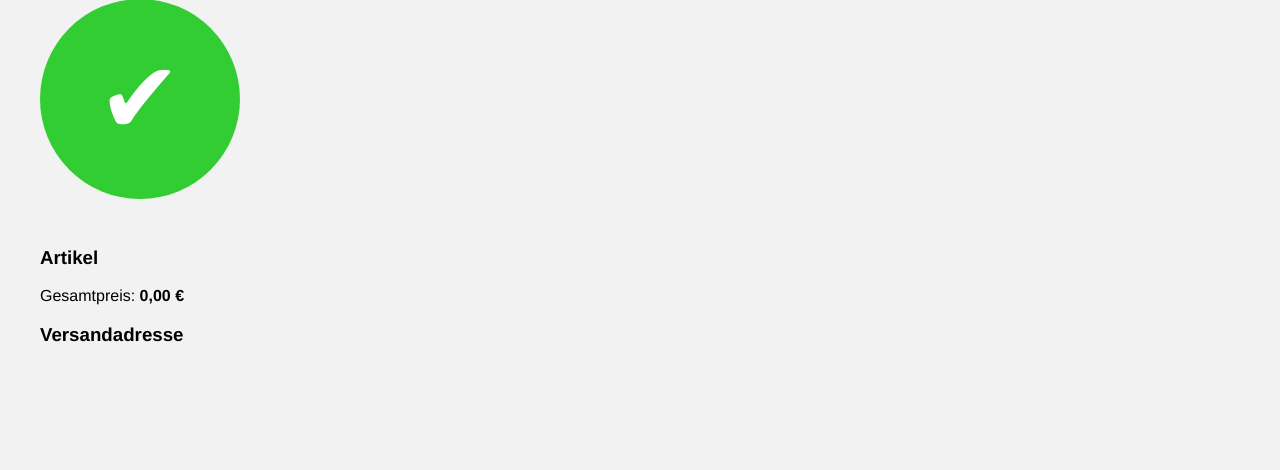
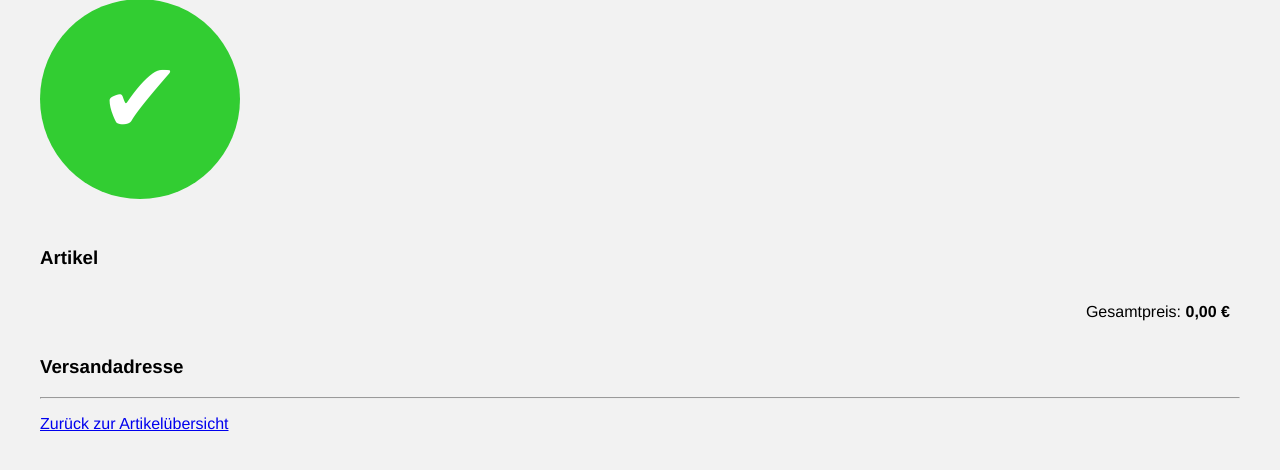
Before and after one commit to Xamweis/django-official-tutorial, a Django app: template polls/templates/polls/confirmation.html in a window 1280 px wide. Shown: the part 137-607 px from the top of the page. Run offline with Django 3.2, Linux system fonts and the light colour scheme; the template is opened without the code that fills it, so the values that code supplies are empty.

Commit message:
Add styles for ordered products list

```diff
--- a/polls/static/polls/style.css
+++ b/polls/static/polls/style.css
@@ -90,3 +90,23 @@ fieldset legend {
   color: #fff;
   font-size: 100px;
 }
+
+.ordered_products {
+  margin: 0;
+  padding: 0;
+  list-style: none;
+}
+
+.ordered_products li {
+  padding: 10px;
+}
+
+.ordered_products li:nth-child(odd) {
+  background: hsl(0, 0%, 90%);
+}
+
+.total_price {
+  margin: 0;
+  padding: 1em 10px;
+  text-align: right;
+}
--- a/polls/templates/polls/confirmation.html
+++ b/polls/templates/polls/confirmation.html
@@ -14,13 +14,13 @@
 
   <h3>Artikel</h3>
 
-  <ul>
+  <ul class="ordered_products">
     {% for article in articles_ordered %}
     <li>{{ article.0 }} &times; {{ article.1.product }}</li>
     {% endfor %}
   </ul>
 
-  <p>Gesamtpreis: <strong>0,00 €</strong></p>
+  <p class="total_price">Gesamtpreis: <strong>0,00 €</strong></p>
 
   <h3>Versandadresse</h3>
   <p>{{ customer.firstName }} {{ customer.lastName }}</p>
@@ -28,4 +28,8 @@
   <p>{{ customer.plz }}</p>
 
   <p>{{ customer.email }}</p>
+
+  <hr />
+
+  <p><a href="{% url 'polls:index' %}">Zurück zur Artikelübersicht</a></p>
 </section>
```
